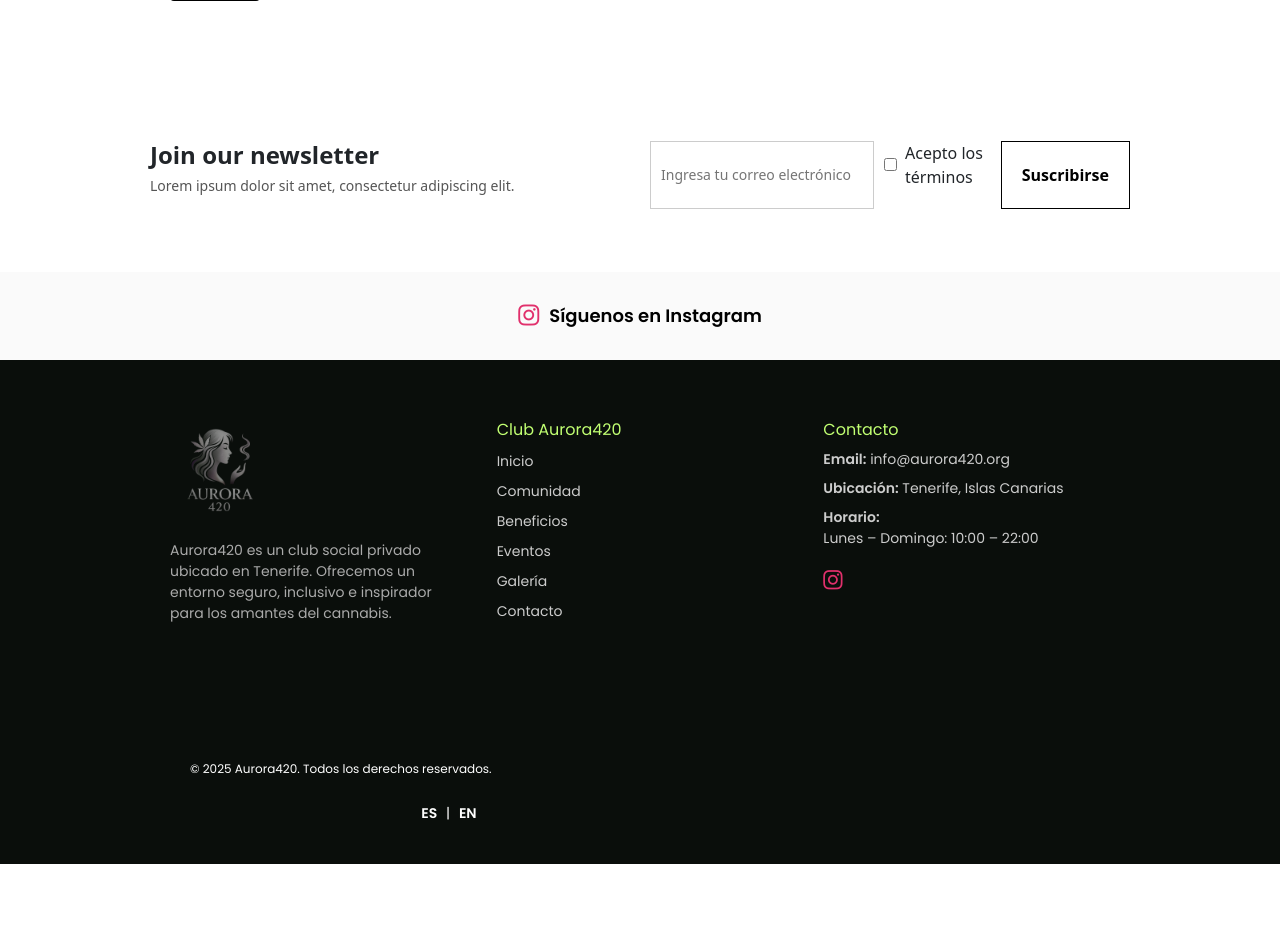
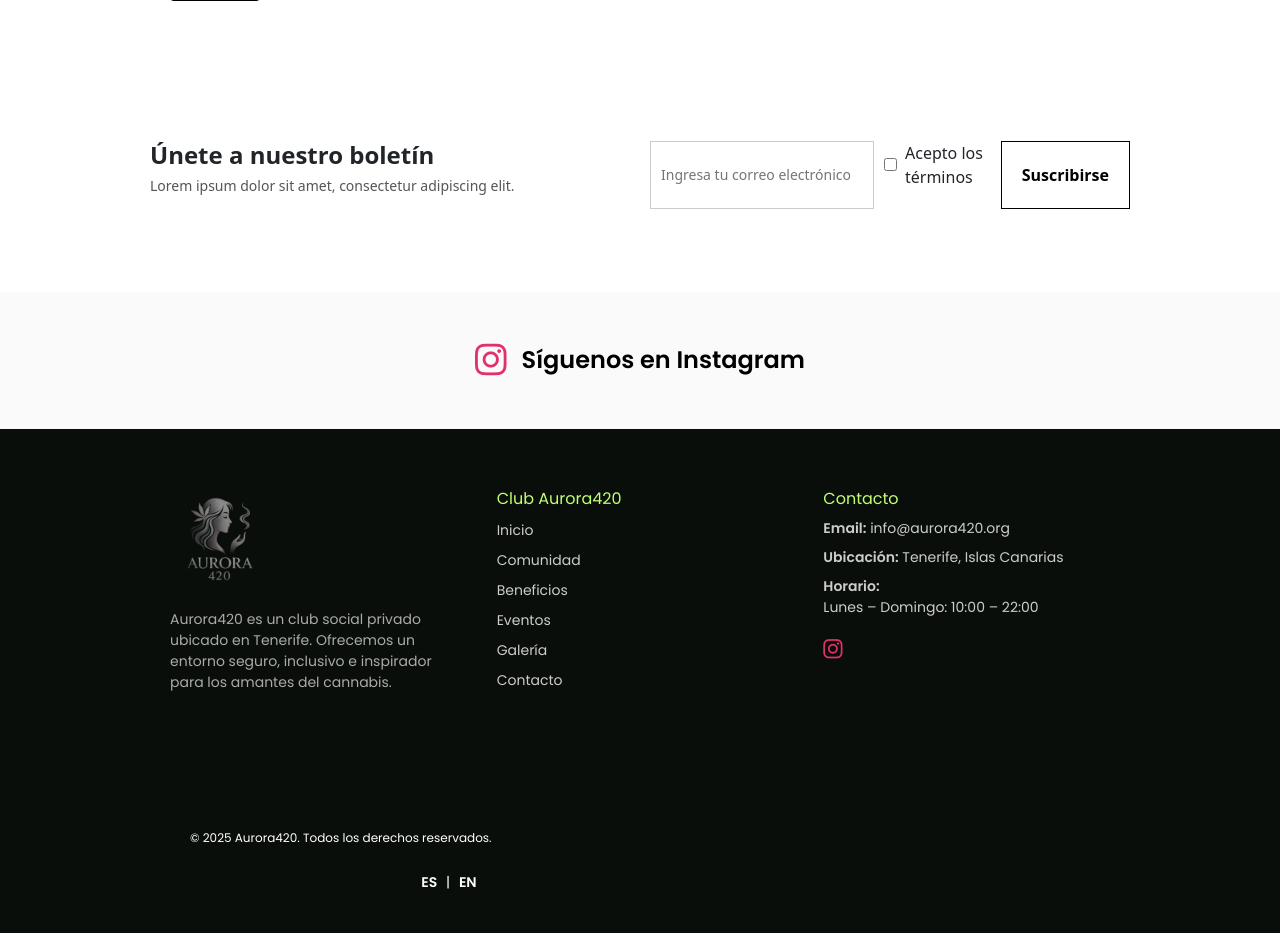
Before and after one commit to Aurora-Social/aurora420, a Django app: page / in a window 1280 px wide. Shown: the part 4966-5899 px from the top of the page. Before the commit the page ends 5830 px from the top, so only its background shows below. Run offline with Django 4.2, Linux system fonts and the light colour scheme; some libraries are stand-ins or nearby versions.

Commit message:
syle degisti

```diff
--- a/core/templates/pagina.html
+++ b/core/templates/pagina.html
@@ -245,7 +245,7 @@
   <!-- ALT: Newsletter -->
 <div class="newsletter">
   <div class="newsletter-text">
-  <h4>Join our newsletter</h4>
+  <h4>Únete a nuestro boletín</h4>
   <p>Lorem ipsum dolor sit amet, consectetur adipiscing elit.</p>
   </div>
 
--- a/static/css/style.css
+++ b/static/css/style.css
@@ -1136,40 +1136,42 @@
 .follow-instagram {
   background-color: #fafafa;
   text-align: center;
-  padding: 30px 20px;
-  margin-top: 60px;
+  padding: 50px 20px; /* daha fazla boşluk */
+  margin-top: 80px;
 }
 
 .follow-instagram a {
   text-decoration: none;
   display: inline-flex;
   align-items: center;
-  gap: 10px;
+  gap: 15px;
   color: black;
   font-family: 'Poppins', sans-serif;
-  font-size: 18px;
-  font-weight: 600;
+  font-size: 24px; /* büyütüldü */
+  font-weight: 700;
+  transition: all 0.3s ease-in-out;
 }
 
 .follow-instagram i.fab.fa-instagram {
-  font-size: 24px;
+  font-size: 36px; /* ikon büyütüldü */
   color: #e1306c;
   transition: transform 0.3s;
 }
 
 .follow-instagram a:hover i.fab.fa-instagram {
-  transform: scale(1.2);
+  transform: scale(1.3);
 }
 
 @media (max-width: 768px) {
   .follow-instagram a {
-    font-size: 16px;
+    font-size: 20px;
   }
 
   .follow-instagram i.fab.fa-instagram {
-    font-size: 22px;
+    font-size: 30px;
   }
 }
+
 
 
 
```
Also changed, not shown: 4 other files.
